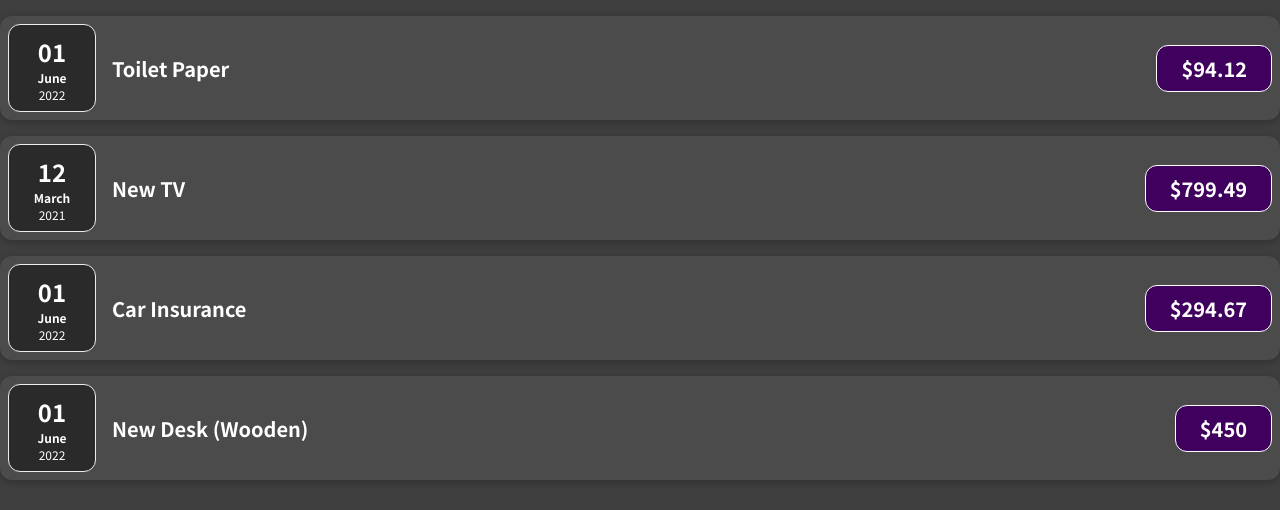
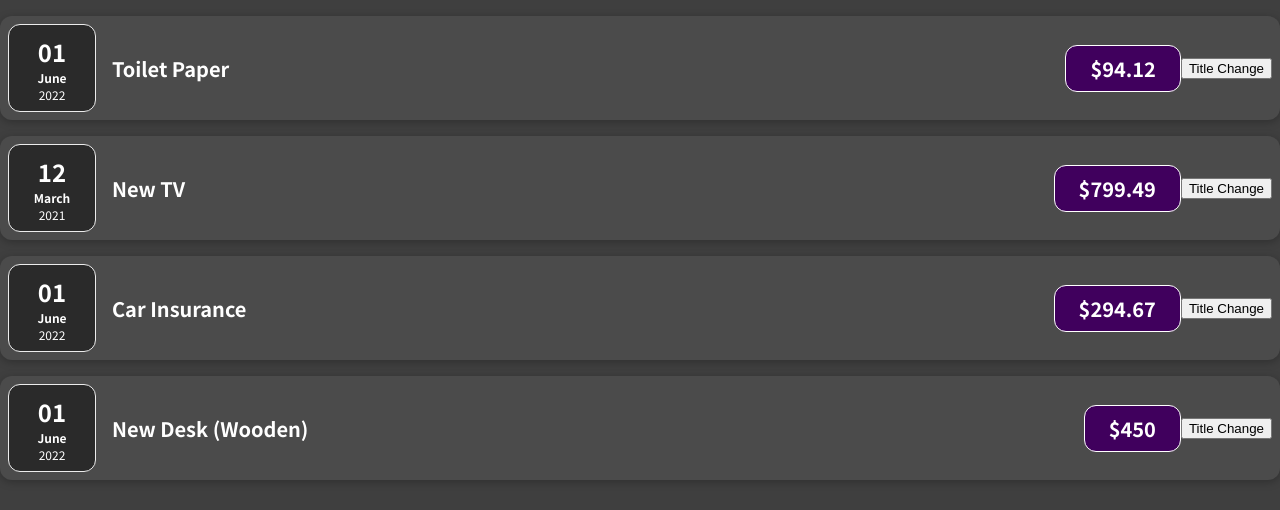
Before and after one commit to Hariomsingh333/react-Maximilian-Schwarzm-ller, a React (Create React App) app in the folder code/Section - 03/01-starting-setup/: page / in a window 1280 px wide. Shown: the top 510 px of the page. Built offline with nearby package versions, Linux system fonts and the light colour scheme.

Commit message:
add event doc and code

```diff
--- a/code/Section - 03/01-starting-setup/src/components/ExpenseItem.jsx
+++ b/code/Section - 03/01-starting-setup/src/components/ExpenseItem.jsx
@@ -5,6 +5,9 @@ import ExpenseDate from "./ExpenseDate";
 
 const ExpenseItem = (props) => {
   // const date = new Date();
+  let handleClick = () => {
+    console.log("button is clicked");
+  };
   return (
     <Card className="expense-item">
       <div className="">
@@ -14,6 +17,7 @@ const ExpenseItem = (props) => {
         <h2>{props.title}</h2>
         <div className="expense-item__price">${props.amount}</div>
       </div>
+      <button onClick={handleClick}>Title Change</button>
     </Card>
   );
 };
```
Also changed, not shown: 2 other files (tests, documents, lock files or other folders).
